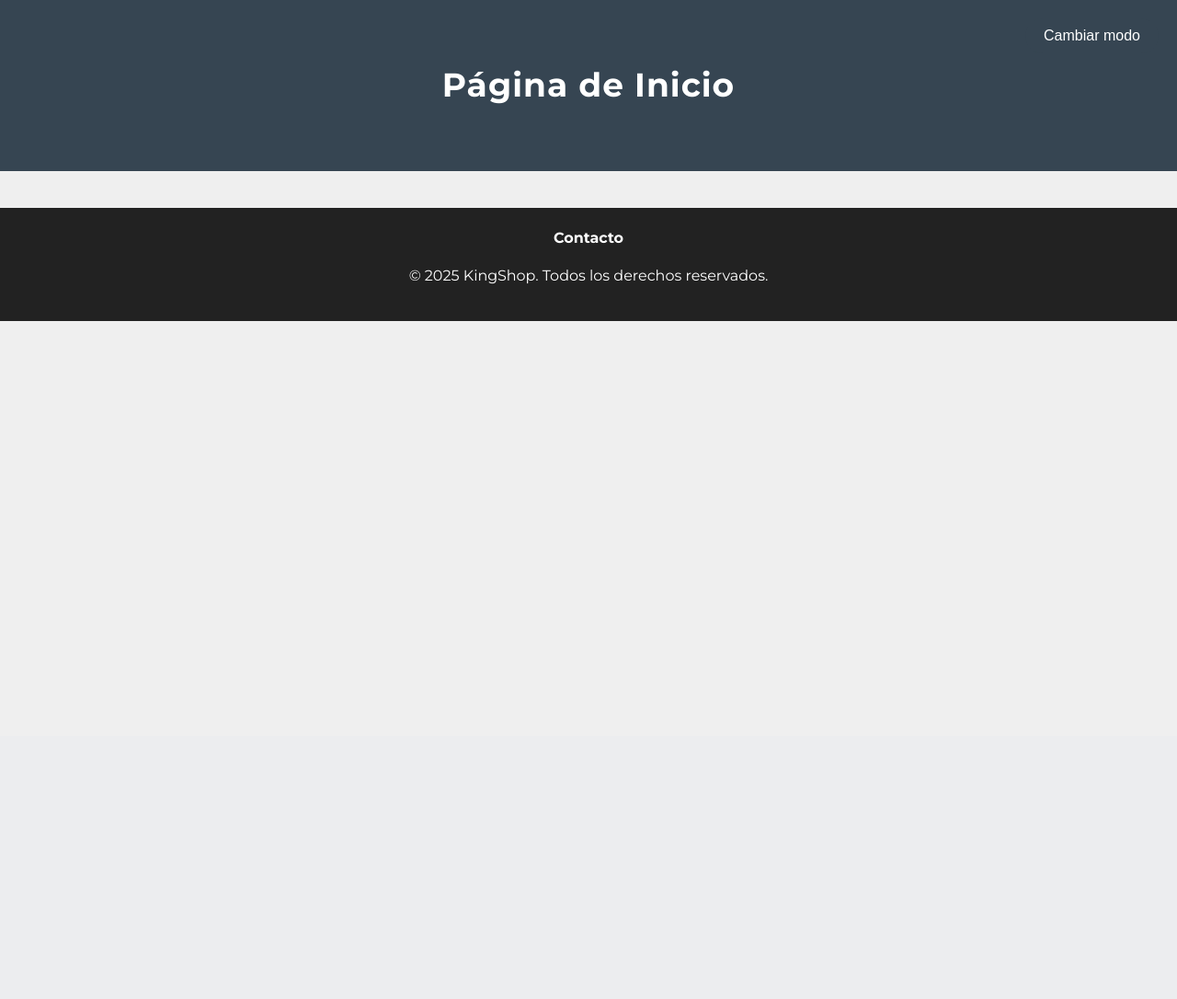
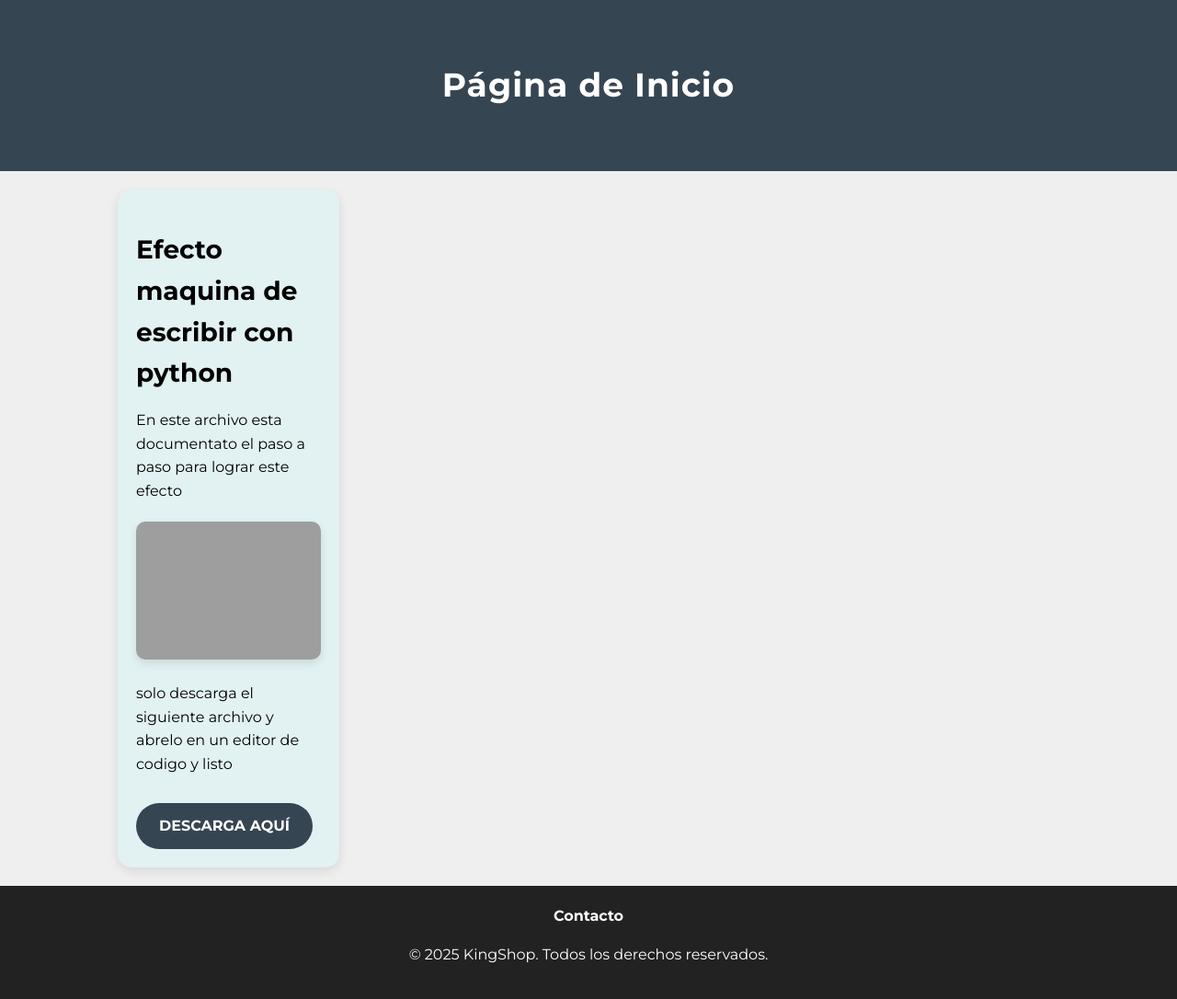
Before and after one commit to Miguel8pp/king-ghost, a Flask app: page / in a window 1280 px wide. Shown: the whole page at 92% size. Before the commit the page ends 349 px from the top, so only its background shows below. Run offline with Flask 3, Linux system fonts and the light colour scheme; data that the repository does not hold is empty; parts of the project's set-up code (start-up, migrations or seed data) failed here and were passed over; grey boxes are pictures that could not be loaded.

Commit message:
tutorial python

```diff
--- a/static/style.css
+++ b/static/style.css
@@ -41,7 +41,7 @@ header h1 {
 
 .container .post {
   transition: all 0.3s ease-in-out;
-  background-color: #00c2f31c;
+  background-color: #a5f9ff2d;
   border-radius: 15px;
   padding: 20px;
   cursor: pointer;
@@ -120,9 +120,7 @@ button#toggleMode {
   transition: background-color 0.3s ease;
 }
 
-button#toggleMode:hover {
-  background-color: #20262b;
-}
+
 
 /* Responsive: Tablets (2 columnas) */
 @media (max-width: 1024px) {
--- a/templates/admin.html
+++ b/templates/admin.html
@@ -8,6 +8,7 @@
     <link rel="stylesheet" href="{{ url_for('static', filename='admin.css') }}">
     <script src="https://cdn.jsdelivr.net/npm/particles.js"></script>
     <style>
+
 
     </style>
 </head>
--- a/templates/inicio.html
+++ b/templates/inicio.html
@@ -28,13 +28,29 @@
   </head>
 
   <body>
-    <button id="toggleMode">Cambiar modo</button>
-
     <header>
       <h1 class="titulo">Página de Inicio</h1>
     </header>
 
     <section class="container">
+      <article class="post">
+        <h2>Efecto maquina de escribir con python</h2>
+        <p>
+          En este archivo esta documentato el paso a paso para lograr este
+          efecto
+        </p>
+        <img
+          src="https://th.bing.com/th/id/OIP.KnOS3vOcNhLla8LSZw4TugHaHa?w=174&h=180&c=7&r=0&o=5&pid=1.7"
+          alt="logo de python"
+        />
+        <p>
+          solo descarga el siguiente archivo y abrelo en un editor de codigo y
+          listo
+        </p>
+        <a class="ab" href="#" onclick="descargarArchivo(); return false;"
+          >Descarga aquí</a
+        >
+      </article>
       {% for post in posts %}
       <article class="post">
         <h2>{{ post.titulo }}</h2>
@@ -56,4 +72,15 @@
       <p>&copy; 2025 KingShop. Todos los derechos reservados.</p>
     </footer>
   </body>
+
+<script>
+function descargarArchivo() {
+  const enlace = document.createElement('a');
+  enlace.href = '/static/tutorial/tutorial.py';  // ajusta la ruta si es necesario
+  enlace.download = 'tutorial.py';  // puedes incluir la extensión
+  document.body.appendChild(enlace);
+  enlace.click();
+  document.body.removeChild(enlace);
+}
+</script>
 </html>
--- a/templates/mi_perfil.html
+++ b/templates/mi_perfil.html
@@ -115,7 +115,6 @@
     </div>
 
     <script>
-        // Toggle mobile menu visibility
         const hamburger = document.querySelector('.hamburger');
         const mobileMenu = document.querySelector('.dropdown-content');
         hamburger.addEventListener('click', () => {
@@ -131,7 +130,7 @@
                 reader.onload = function(e) {
                     previewContainer.innerHTML = `
                         <img src="${e.target.result}" alt="Preview"
-                             style="max-width: 120px; max-height: 120px; border-radius: 8px; border: 2px solid #fff; box-shadow: 0 0 8px rgba(0,0,0,0.5); margin-top: 10px;">
+                             style="max-width: 120px; max-height: 120px; border-radius: 8px; border: 1px solid #fff; box-shadow: 0 0 8px rgba(0,0,0,0.5); margin-top: 10px;">
                     `;
                 }
                 reader.readAsDataURL(file);
```
Also changed, not shown: static/tutorial/tutorial.py (added, +54 -0 lines), templates/index.html (+2 -6 lines).
